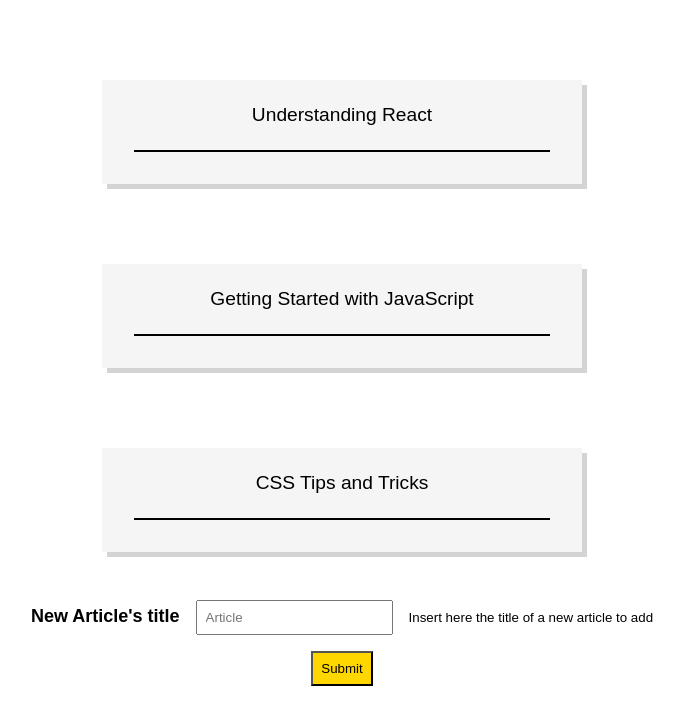
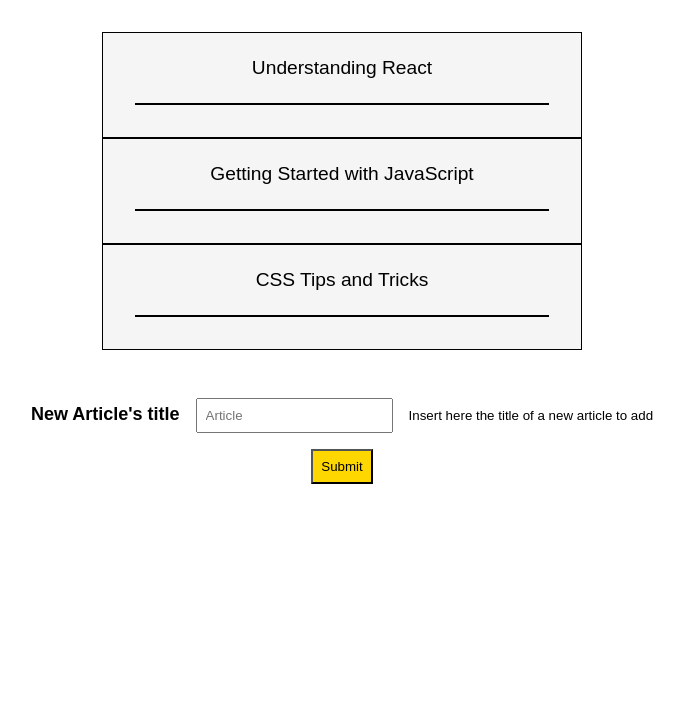
Before and after one commit to NavodContrath/react-form, a React (Vite) app: page / in a window 1280 px wide. Shown: the top 724 px of the page, without its empty margins (298-982 px from the left). Built offline with nearby package versions, Linux system fonts and the light colour scheme.

Commit message:
Add container styling and update card design in index.css

```diff
--- a/src/index.css
+++ b/src/index.css
@@ -4,14 +4,18 @@
     box-sizing: border-box;
     font-family: Arial, Helvetica, sans-serif;
 }
+.container{
+    width: 100%;
+    max-width: 976px;
+    margin: 2rem auto;
+}
 .card{
     margin: auto;
     padding: 1rem;
     width:100%;
     max-width: 480px;
-    margin-top: 5rem;
     background-color: whitesmoke;
-    box-shadow:  5px 5px  lightgray;
+    border: 1px solid black;
     text-align: center;
     .card-head{
         font-size: larger;
```
